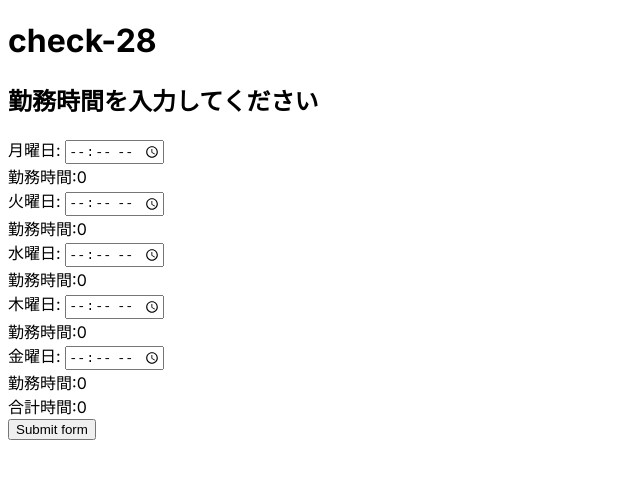
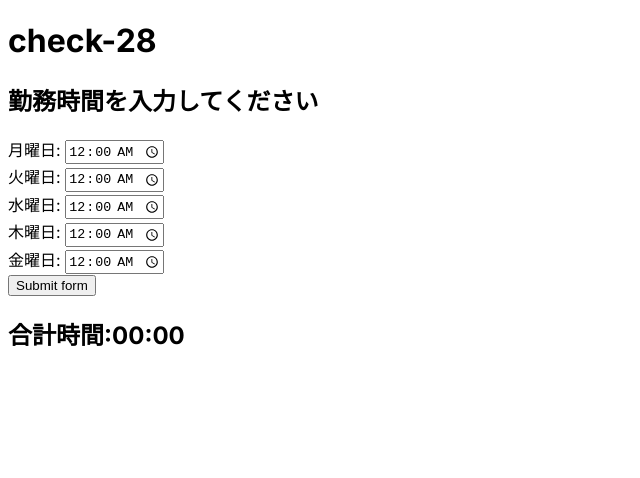
Before and after one commit to nose221834/check-28, a Next.js app in the folder view/: page / in a window 1280 px wide. Shown: the top 478 px of the page, without its empty margins (0-640 px from the left). Built offline with nearby package versions, Linux system fonts and the light colour scheme.

Commit message:
合計時間の計算完成

```diff
--- a/view/src/app/components/form.tsx
+++ /dev/null
@@ -1,23 +0,0 @@
-"use client";
-
-const Form: React.FC<{
-  dayEn: string;
-  dayJa: string;
-  time: number;
-  onChange: (event: React.ChangeEvent<HTMLInputElement>) => void;
-}> = ({ dayEn, dayJa, time, onChange }) => {
-  return (
-    <div>
-      <label htmlFor={dayEn}>{dayJa}曜日: </label>
-      <input
-        type="time"
-        name={dayJa}
-        defaultValue={time}
-        id={dayEn}
-        onChange={onChange}
-      />
-    </div>
-  );
-};
-
-export default Form;
--- /dev/null
+++ b/view/src/app/components/forms.tsx
@@ -0,0 +1,47 @@
+"use client";
+
+import React from "react";
+import weeks from "../weeks";
+
+const Form: React.FC<{
+  dayEn: string;
+  dayJa: string;
+  time: string;
+  onChange: (event: React.ChangeEvent<HTMLInputElement>) => void;
+}> = ({ dayEn, dayJa, time, onChange }) => {
+  return (
+    <div>
+      <label htmlFor={dayEn}>{dayJa}曜日: </label>
+      <input
+        type="time"
+        name="time"
+        defaultValue={time}
+        id={dayEn}
+        onChange={onChange}
+      />
+    </div>
+  );
+};
+
+const Forms: React.FC<{
+  dayTimes: string[];
+  onChange: (e: React.ChangeEvent<HTMLInputElement>, i: number) => void;
+}> = ({ dayTimes, onChange }) => {
+  return (
+    <>
+      {dayTimes.map((dayTime, i) => (
+        <React.Fragment key={i}>
+          <Form
+            dayEn={weeks[i].en}
+            dayJa={weeks[i].ja}
+            time={dayTime}
+            onChange={(e) => onChange(e, i)}
+            key={weeks[i].en}
+          />
+        </React.Fragment>
+      ))}
+    </>
+  );
+};
+
+export default Forms;
--- a/view/src/app/components/sumTime.tsx
+++ /dev/null
@@ -1 +0,0 @@
-'use client'
--- a/view/src/app/page.tsx
+++ b/view/src/app/page.tsx
@@ -1,31 +1,51 @@
 "use client";
 
 import React, { useState } from "react";
-import Form from "./components/form";
-import weeks from "./weeks";
+import Forms from "./components/forms";
 
 export default function Home() {
-  const [dayTimes, setDayTimes] = useState([0, 0, 0, 0, 0]);
-
-  const [sumTime, setSumTime] = useState(0);
+  const [sumTime, setSumTime] = useState("00:00");
+  const [dayTimes, setDayTimes] = useState([
+    "00:00",
+    "00:00",
+    "00:00",
+    "00:00",
+    "00:00",
+  ]);
 
   const handleDayTime = (
     e: React.ChangeEvent<HTMLInputElement>,
     index: number
   ) => {
-    let nextDayTimes: number[] = dayTimes.map((dayTime, i) => {
+    const inputValue = e.target.value;
+    const timeRegex = /^(0[0-9]|1[0-9]|2[0-3]):[0-5][0-9]$/;
+
+    if (timeRegex.test(inputValue)) {
+      let nextDayTimes: string[] = dayTimes.map((dayTime, i) => {
         if (i === index) {
-        return e.target.valueAsNumber;
+          return inputValue;
         } else {
           return dayTime;
         }
       });
-    console.log(nextDayTimes);
       setDayTimes(nextDayTimes);
+    }
   };
 
   const handleSumTime = (e: React.FormEvent<HTMLFormElement>) => {
-    console.log(e.currentTarget);
+    e.preventDefault();
+
+    const totalMinutes = dayTimes.reduce((total, dayTime) => {
+      const [hours, minutes] = dayTime.split(":");
+      return total + Number(hours) * 60 + Number(minutes);
+    }, 0);
+
+    const totalHours = Math.floor(totalMinutes / 60);
+    const remainderMinutes = totalMinutes % 60;
+    const totalTime = `${totalHours}:
+      ${remainderMinutes.toString().padStart(2, "0")}`;
+
+    setSumTime(totalTime);
   };
 
   return (
@@ -37,22 +57,12 @@ export default function Home() {
         action=""
         method="get"
         className="input-time"
-        onSubmit={handleSumTime}
+        onSubmit={(e) => handleSumTime(e)}
       >
-        {dayTimes.map((dayTime, i) => (
-          <React.Fragment key={i}>
-            <Form
-              dayEn={weeks[i].en}
-              dayJa={weeks[i].ja}
-              time={dayTime}
-              onChange={(e) => handleDayTime(e, i)}
-              key={weeks[i].en}
-            />
-            <div key={weeks[i].ja}>勤務時間:{dayTimes[i]}</div>
-          </React.Fragment>
-        ))}
-        <div>合計時間:{sumTime}</div>
+        <Forms dayTimes={dayTimes} onChange={handleDayTime} />
+
         <button type="submit">Submit form</button>
+        <h2>合計時間:{sumTime}</h2>
       </form>
     </>
   );
```
Lines whose indentation alone changed are shown as unchanged.
